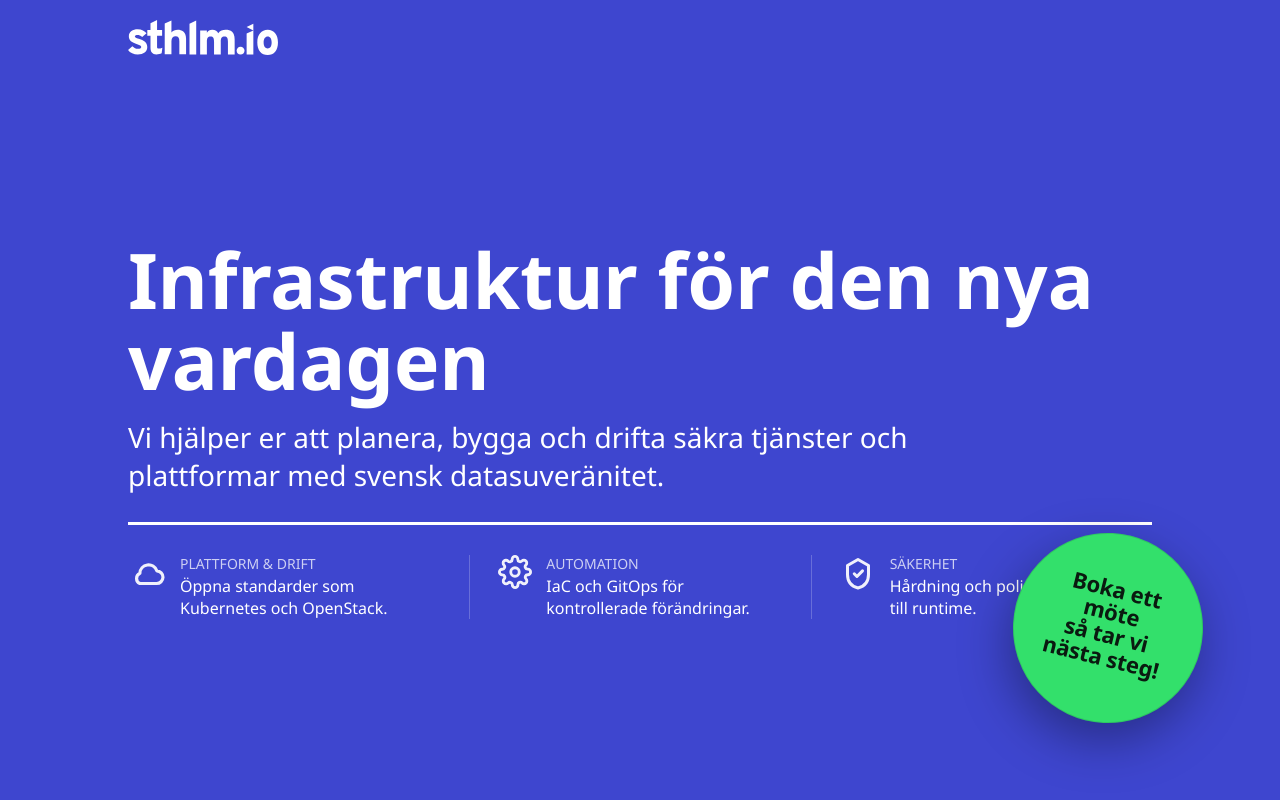
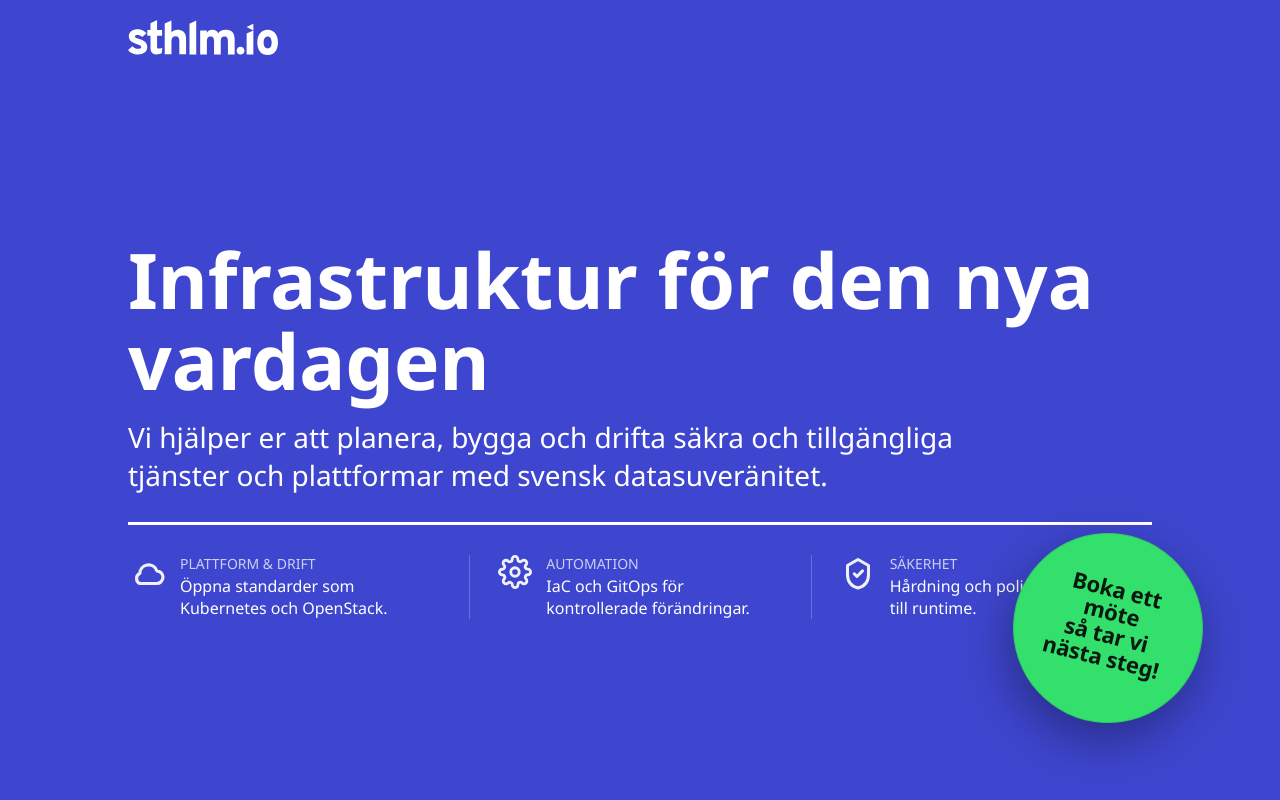
Before and after one commit to sthlmio/web, a Next.js app: page / in a window 1280 px wide. Shown: the top 800 px of the page. Built offline with nearby package versions, Linux system fonts and the light colour scheme.

Commit message:
Update description

```diff
--- a/components/header.js
+++ b/components/header.js
@@ -6,7 +6,7 @@ export function Header({ children }) {
       <Head>
         <meta
           name="description"
-          content="Vi hjälper er att planera, bygga och drifta säkra tjänster och plattformar med svensk datasuveränitet."
+          content="Vi hjälper er att planera, bygga och drifta säkra och tillgängliga tjänster och plattformar med svensk datasuveränitet."
         />
         <meta name="viewport" content="initial-scale=1.0, width=device-width" />
         <link
--- a/components/jumbo.js
+++ b/components/jumbo.js
@@ -12,7 +12,7 @@ export function Jumbo() {
         <div className="content">
           <h1>Infrastruktur för den nya vardagen</h1>
           <p>
-            Vi hjälper er att planera, bygga och drifta säkra tjänster och plattformar med svensk datasuveränitet.
+            Vi hjälper er att planera, bygga och drifta säkra och tillgängliga tjänster och plattformar med svensk datasuveränitet.
           </p>
           <hr />
           <div className="features" role="list" aria-label="Fokusområden">
```
